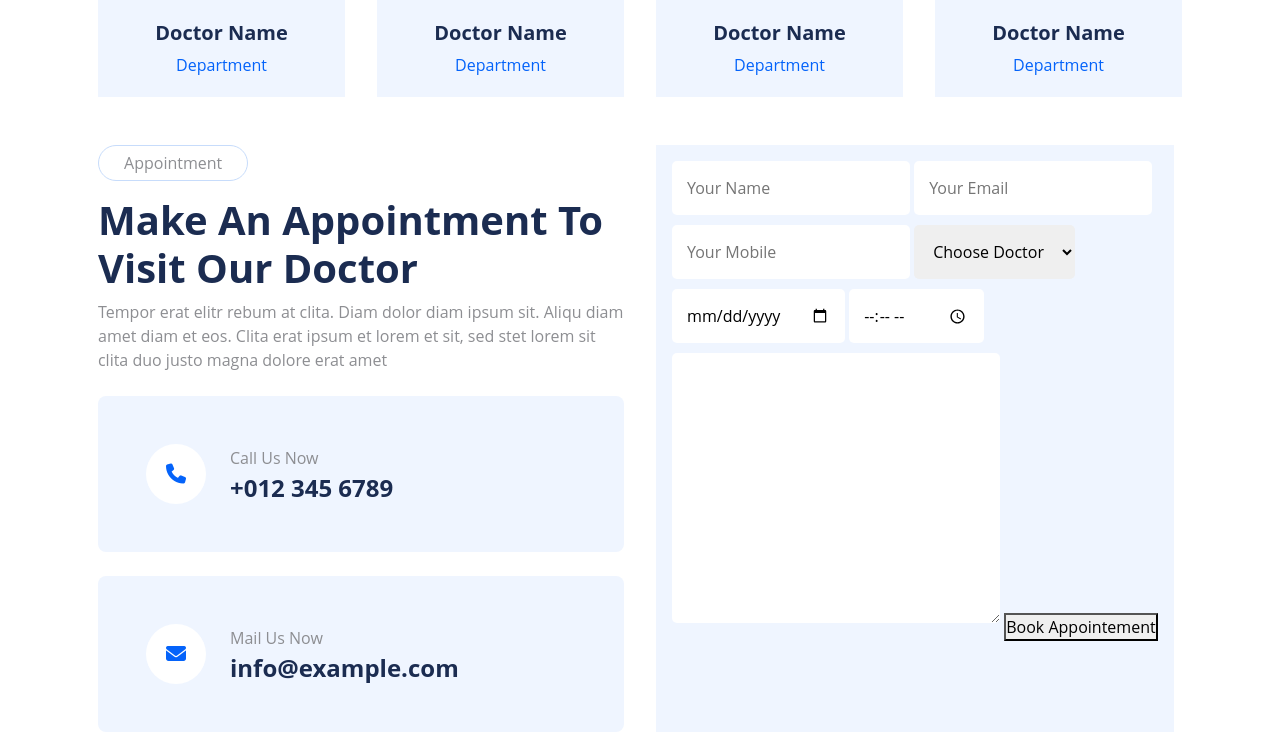
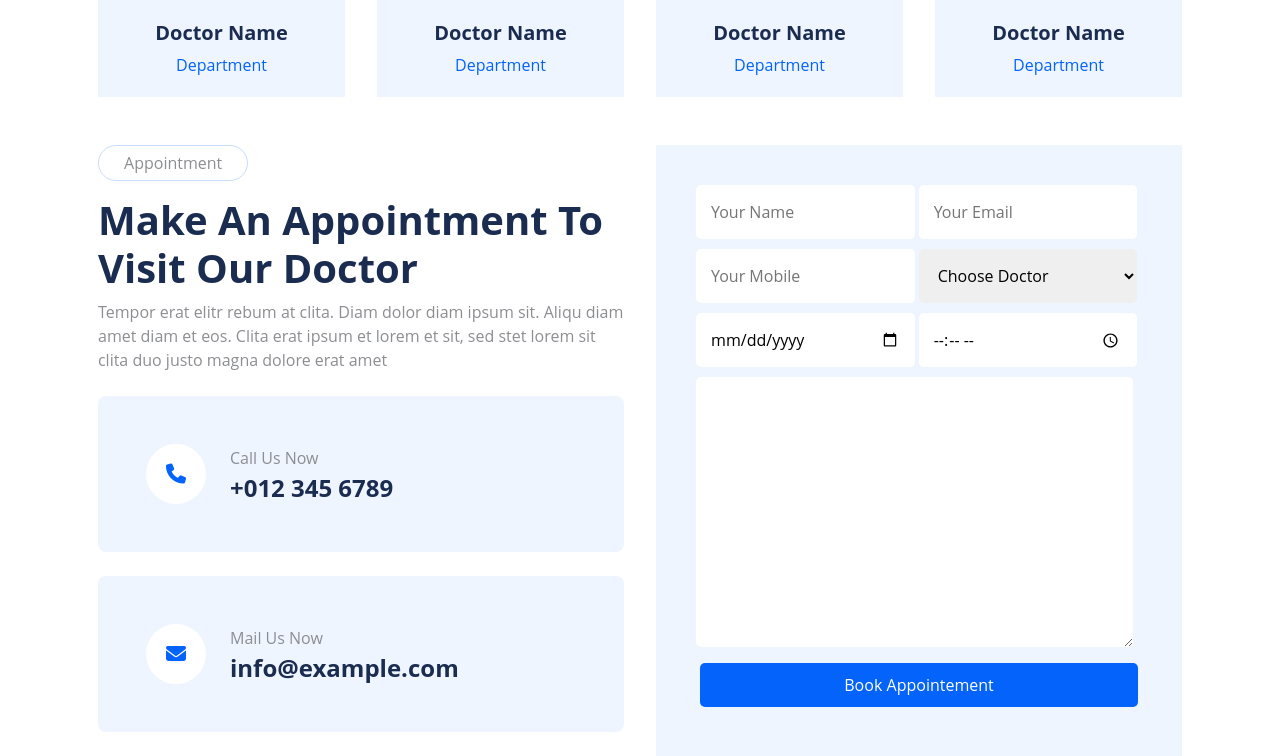
Before and after one commit to Mohamed-Sallam178/firstbootstrap, a plain HTML site: page index.html in a window 1280 px wide. Shown: the part 3638-4394 px from the top of the page. Before the commit the page ends 4370 px from the top, so only its background shows below. Drawn offline with nearby package versions, Linux system fonts and the light colour scheme.

Commit message:
safdsfsd

```diff
--- a/index.css
+++ b/index.css
@@ -357,6 +357,22 @@ i.style-i {
     border: none;
     margin-bottom: 10px;
 }
+form > div * {
+    width: 49%;
+}
+textarea,form .btn-form button{
+    width: 98%;
+}
+form .btn-form{
+    text-align: center;
+}
+form .btn-form button{
+    padding: 10px;
+    border: none;
+    color: #fff;
+    background: var(--main-color);
+    border-radius: 5px;
+}
 /* end customize appointment section  */
 
 
@@ -401,5 +417,11 @@ i.style-i {
     .text-feature p {
         font-size: 17px;
     }
+    .text-appoint h2{
+        font-size: 30px;
+    }
+    .the-same{
+        width: 100% !important;
+    }
 }
 /* end customize media */
--- a/index.html
+++ b/index.html
@@ -445,8 +445,8 @@
     <!-- start section appointment -->
     <section class="appointment mt-5">
         <div class="container">
-            <div class="row-appoint d-flex w-100">
-                <div class="d-flex col-lg-6 col-sm-12 px-3">
+            <div class="row-appoint d-flex w-100 flex-wrap">
+                <div class="d-flex col-lg-6 px-3">
                     <div class="text-appoint flex-column">
                         <span class="style-sec">Appointment</span>
                         <h2>Make An Appointment To Visit Our Doctor</h2>
@@ -462,7 +462,7 @@
                                 <h4 class="m-0">+012 345 6789</h4>
                             </div>
                         </div>
-                        <div class="contact-appoint p-5 rounded-3">
+                        <div class="contact-appoint p-5 mb-4 rounded-3">
                             <div class="icon-mail">
                                 <i class="style-i fa-solid fa-envelope "></i>
                             </div>
@@ -473,9 +473,9 @@
                         </div>
                     </div>
                 </div>
-                <div class="d-flex col-lg-6 col-sm-12 px-3">
+                <div class="d-flex col-sm-12 col-lg-6 px-3">
                     <div class="form-appoint p-3">
-                        <form action="">
+                        <form action="" class="p-4">
                             <div>
                                 <input class="the-same" type="text" placeholder="Your Name">
                                 <input class="the-same" type="text" placeholder="Your Email">
@@ -495,7 +495,9 @@
                                 <input class="the-same" type="Time" placeholder="Choose Time">
                             </div>
                             <textarea class="the-same" name="Describe your problem" id="" cols="30" rows="10"></textarea>
-                            <button type="submit">Book Appointement</button>
+                            <div class="btn-form">
+                                <button type="submit">Book Appointement</button>
+                            </div>
                         </form>
                     </div>
                 </div>
```
